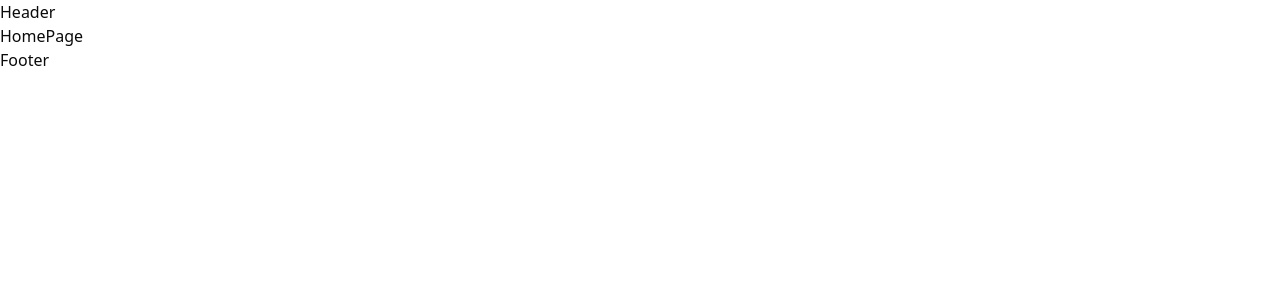
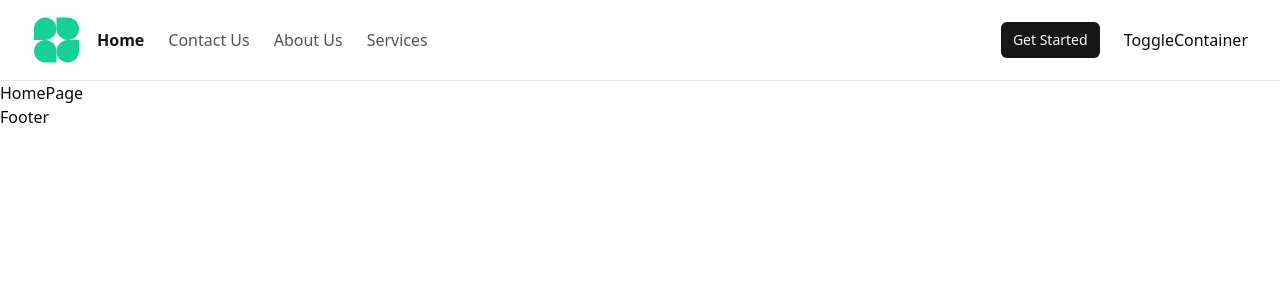
Before and after one commit to Ritvik718/ai_mock_interview_react, a React (Vite) app: page / in a window 1280 px wide. Shown: the top 300 px of the page. Built offline with nearby package versions, Linux system fonts and the light colour scheme; no server answers.

Commit message:
header and routing

```diff
--- a/src/components/header.tsx
+++ b/src/components/header.tsx
@@ -1,5 +1,53 @@
+import { cn } from "@/lib/utils";
+import { useAuth } from "@clerk/clerk-react";
+import { Container } from "./container";
+import { LogoContainer } from "./logo-container";
+import { NavigationRoutes } from "./navigation-routes";
+import { NavLink } from "react-router-dom";
+import { ProfileContainer } from "./profile-container";
+import { ToggleContainer } from "./toggle-container";
+
 const Header = () => {
-  return <div>Header</div>;
+  const { userId } = useAuth();
+
+  return (
+    <header
+      className={cn("w-full border-b duration-150 transition-all ease-in-out")}
+    >
+      <Container>
+        <div className="flex items-center gap-4 w-full">
+          {/* Logo section */}
+          <LogoContainer />
+
+          {/* Navigation section */}
+          <nav className="hidden md:flex items-center gap-3">
+            <NavigationRoutes />
+            {userId && (
+              <NavLink
+                to={"/generate"}
+                className={({ isActive }) =>
+                  cn(
+                    "text-base text-neutral-600",
+                    isActive && "text-neutral-900 font-semibold"
+                  )
+                }
+              >
+                Take An Interview
+              </NavLink>
+            )}
+          </nav>
+
+          <div className="ml-auto flex items-center gap-6">
+            {/* Profile section */}
+            <ProfileContainer />
+
+            {/* Mobile toggle section */}
+            <ToggleContainer />
+          </div>
+        </div>
+      </Container>
+    </header>
+  );
 };
 
 export default Header;
--- /dev/null
+++ b/src/components/logo-container.tsx
@@ -0,0 +1,13 @@
+import { Link } from "react-router-dom";
+
+export const LogoContainer = () => {
+  return (
+    <Link to={"/"}>
+      <img
+        src="/assets/svg/logo.svg"
+        alt=""
+        className="min-w-10 min-h-10 object-contain"
+      />
+    </Link>
+  );
+};
--- /dev/null
+++ b/src/components/navigation-routes.tsx
@@ -0,0 +1,34 @@
+import { MainRoutes } from "@/lib/helpers";
+import { cn } from "@/lib/utils";
+import { NavLink } from "react-router-dom";
+
+interface NavigationRoutesProps {
+  isMobile?: boolean;
+}
+export const NavigationRoutes = ({
+  isMobile = false,
+}: NavigationRoutesProps) => {
+  return (
+    <ul
+      className={cn(
+        "flex items-center gap-6",
+        isMobile && "items-start flex-col gap-8"
+      )}
+    >
+      {MainRoutes.map((route) => (
+        <NavLink
+          key={route.href}
+          to={route.href}
+          className={({ isActive }) =>
+            cn(
+              "text-base text-neutral-600",
+              isActive && "text-neutral-900 font-semibold"
+            )
+          }
+        >
+          {route.label}
+        </NavLink>
+      ))}
+    </ul>
+  );
+};
--- /dev/null
+++ b/src/components/profile-container.tsx
@@ -0,0 +1,28 @@
+import { useAuth, UserButton } from "@clerk/clerk-react";
+import { Loader } from "lucide-react";
+import { Link } from "react-router-dom";
+import { Button } from "./ui/button";
+
+export const ProfileContainer = () => {
+  const { isSignedIn, isLoaded } = useAuth();
+
+  if (!isLoaded) {
+    return (
+      <div className="flex items-center">
+        <Loader className="min-w-4 min-h-4 animate-spin text-emerald-500" />
+      </div>
+    );
+  }
+
+  return (
+    <div className="flex items-center gap-6">
+      {isSignedIn ? (
+        <UserButton afterSignOutUrl="/" />
+      ) : (
+        <Link to={"/signin"}>
+          <Button size={"sm"}>Get Started</Button>
+        </Link>
+      )}
+    </div>
+  );
+};
--- /dev/null
+++ b/src/components/toggle-container.tsx
@@ -0,0 +1,3 @@
+export const ToggleContainer = () => {
+  return <div>ToggleContainer</div>;
+};
--- /dev/null
+++ b/src/lib/helpers.ts
@@ -0,0 +1,18 @@
+export const MainRoutes = [
+  {
+    label: "Home",
+    href: "/",
+  },
+  {
+    label: "Contact Us",
+    href: "/contact",
+  },
+  {
+    label: "About Us",
+    href: "/about",
+  },
+  {
+    label: "Services",
+    href: "/services",
+  },
+];
```
